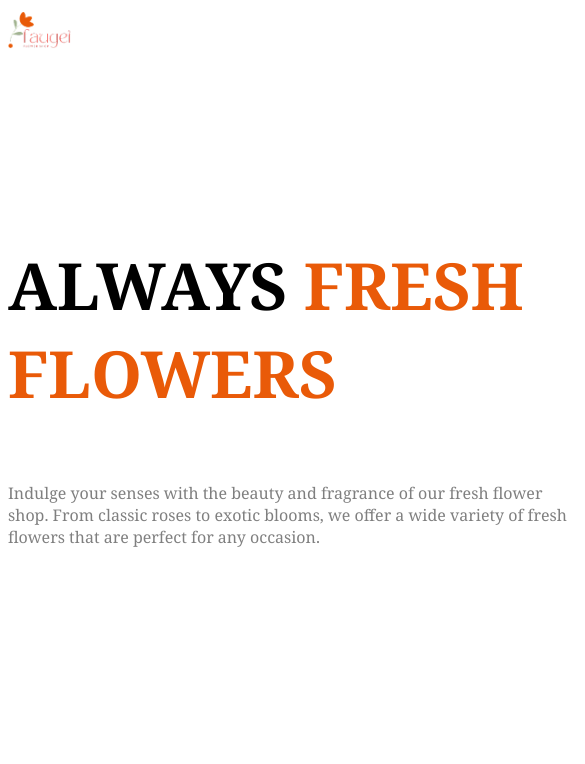
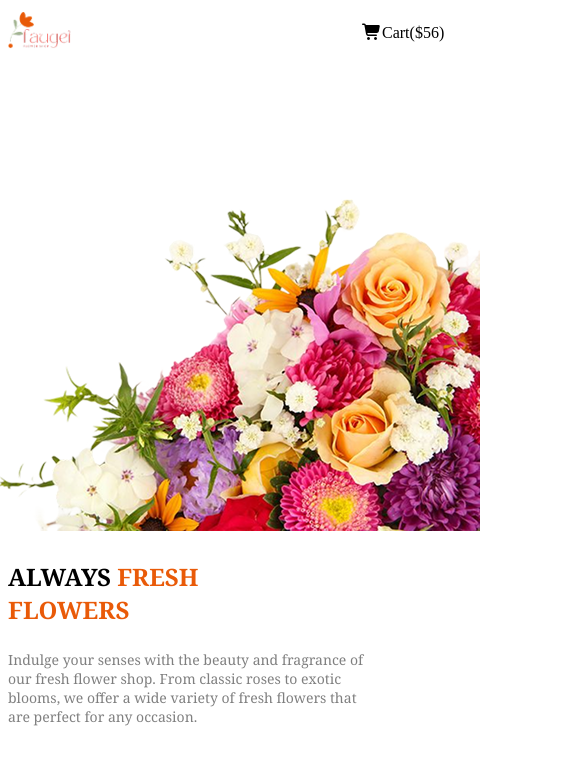
Before and after one commit to nokib-web/Assignment-02, a plain HTML site: page index.html in a window 390 px wide. Shown: the top 764 px of the page, 585 px wide, since content can reach past the window. Drawn offline with Linux system fonts and the light colour scheme.

Commit message:
added navbar and bannar section with responsive

```diff
--- a/styles/style.css
+++ b/styles/style.css
@@ -90,5 +90,25 @@ nav ul li{
     nav div li{
         display: none;
     }
+    .navbar{
+        width: 100%;
+        margin: 0 auto;
+    }
+    .bannar{
+        flex-direction: column-reverse;
+        width: 100%;
+        justify-content: center;
+        align-items: center;
+    }
+    .bannar-title{
+        font-size: 24px;
+        font-weight: bold;
+    }
+    #fafa{
+        margin: 0;
+    }
+    .bannar-description{
+        font-size: 14px;
+    }
 
     }
```
